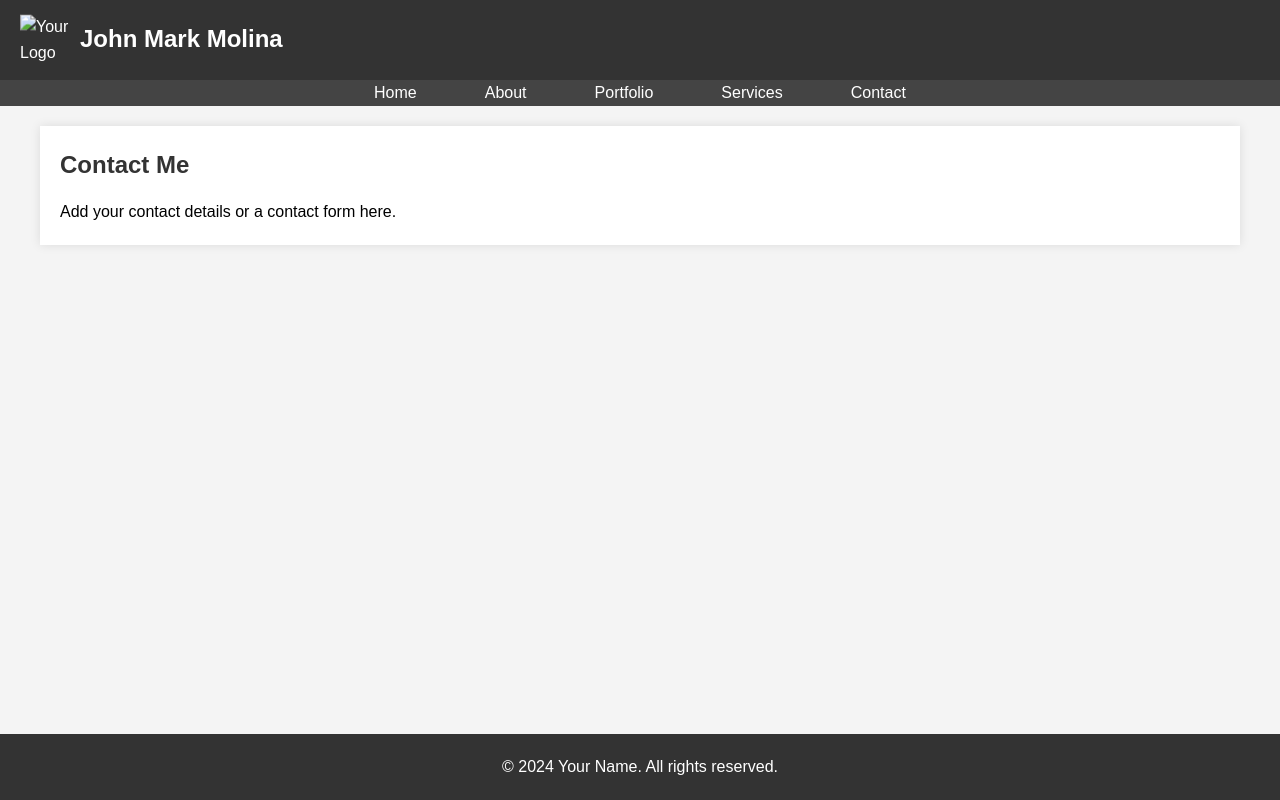
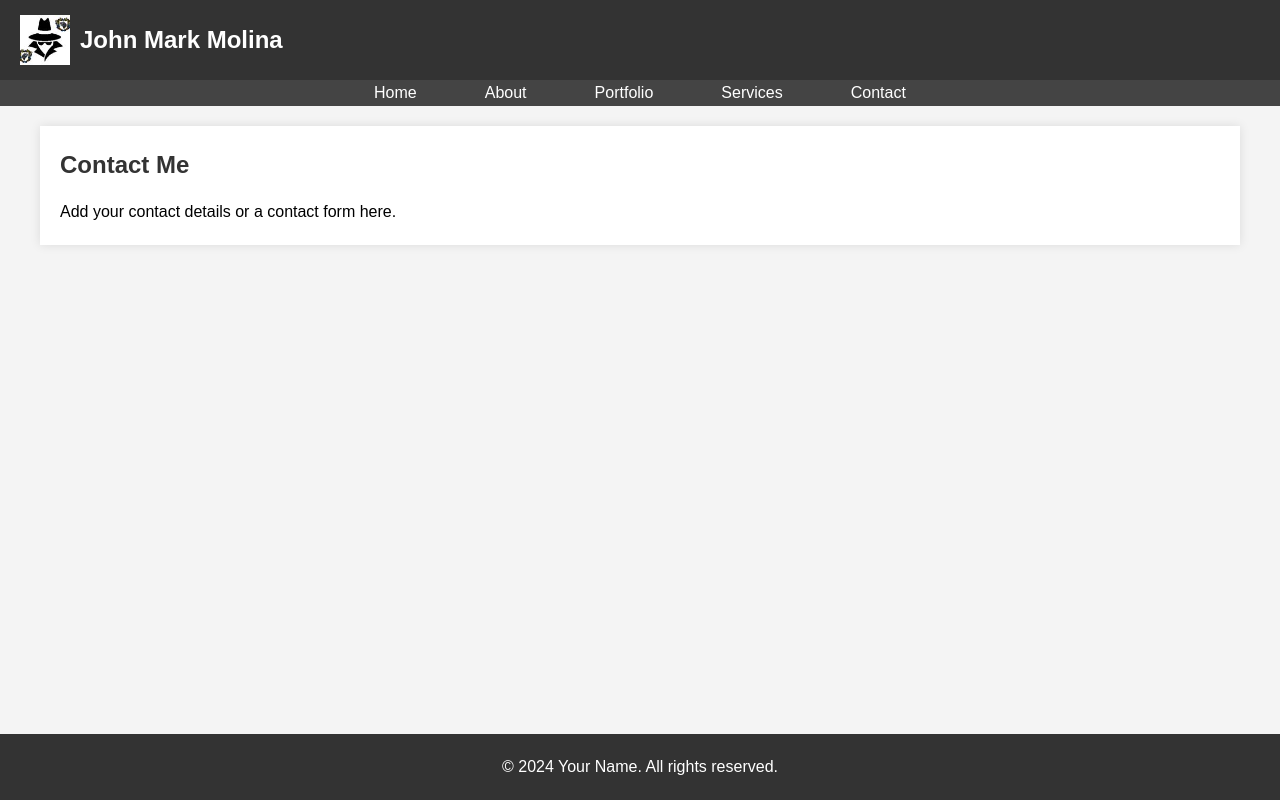
Before and after one commit to Marque6299/Marque-s-Portfolio, a plain HTML site: page VBS Workshop/contact.html in a window 1280 px wide. Drawn offline with Linux system fonts and the light colour scheme.

Commit message:
Update contact.html

```diff
--- a/VBS Workshop/contact.html
+++ b/VBS Workshop/contact.html
@@ -11,7 +11,7 @@
 
     <header>
         <div class="logo-container">
-            <img src="VBS Workshop/Images/logo.jpg" alt="Your Logo">
+            <img src="Images/logo.jpg" alt="Your Logo">
             <h1>John Mark Molina</h1>
         </div>
     </header>
```
